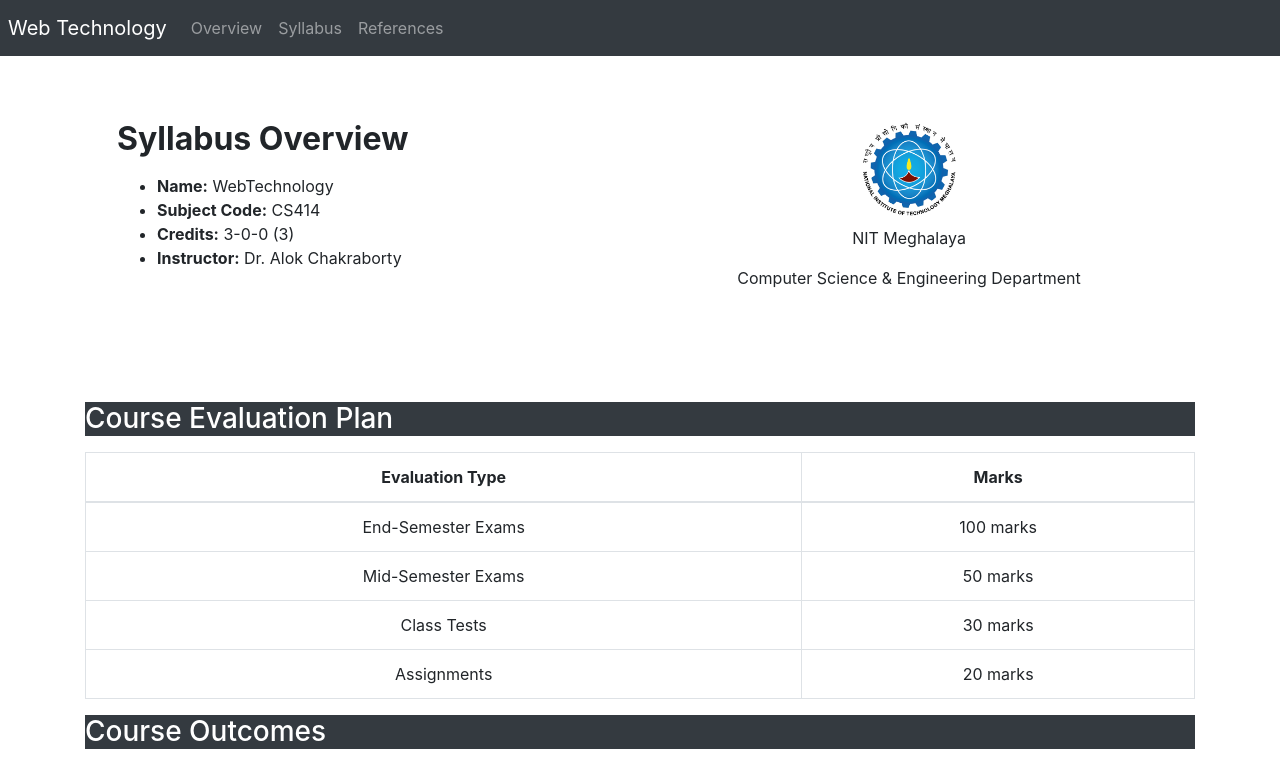
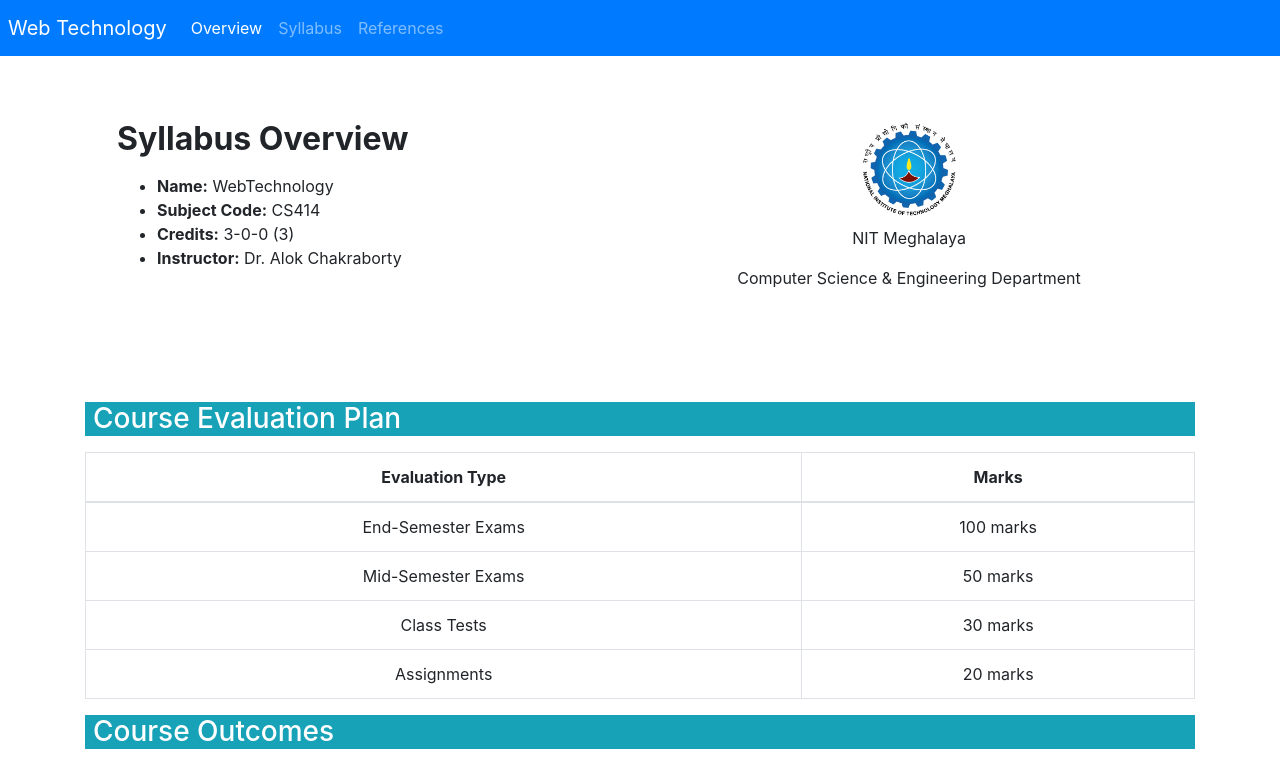
Before and after one commit to Mawlong/SubjectInfo, a React (Create React App) app: page / in a window 1280 px wide. Shown: the top 763 px of the page. Built offline with nearby package versions, Linux system fonts and the light colour scheme.

Commit message:
changed colours

```diff
--- a/src/components/navbar.js
+++ b/src/components/navbar.js
@@ -17,7 +17,7 @@ export default function navbar() {
         <Router>
             <Container className = 'p-0' fluid = {true} >
 
-                <Navbar className="px-2" bg="dark" variant="dark" collapseOnSelect expand='lg'>
+                <Navbar className="sticky-top px-2" bg="primary" variant="dark" collapseOnSelect expand='lg'>
                     <Navbar.Brand align="center" className="justify-content-center">Web Technology</Navbar.Brand>
 
                     <Navbar.Toggle className="border-0" aria-controls="navbar-toggle" />
@@ -26,7 +26,7 @@ export default function navbar() {
 
                         <Nav>
                             <Nav.Item>
-                                <Nav.Link eventKey = '1' as={Link} to = '/'>Overview</Nav.Link>
+                                <Nav.Link active eventKey = '1' as={Link} to = '/'>Overview</Nav.Link>
                             </Nav.Item>
 
                             <Nav.Item>
--- a/src/pages/overview.js
+++ b/src/pages/overview.js
@@ -29,7 +29,7 @@ export default function overview() {
                 </Row>
             </Jumbotron>
 
-            <div className="mb-3 bg-dark text-white" >
+            <div className="mb-3 px-2 bg-info text-white" >
                 <h3 >Course Evaluation Plan</h3>
             </div>
 
@@ -64,7 +64,7 @@ export default function overview() {
                 </tbody>
             </Table>
 
-            <div className="mb-3 bg-dark text-white">
+            <div className="mb-3 bg-info px-2 text-white">
                 <h3 >Course Outcomes</h3>
             </div>
 
```
